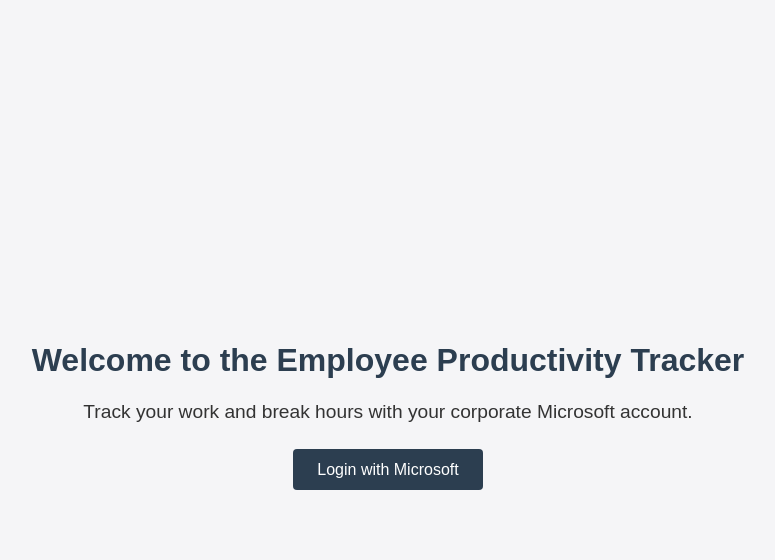
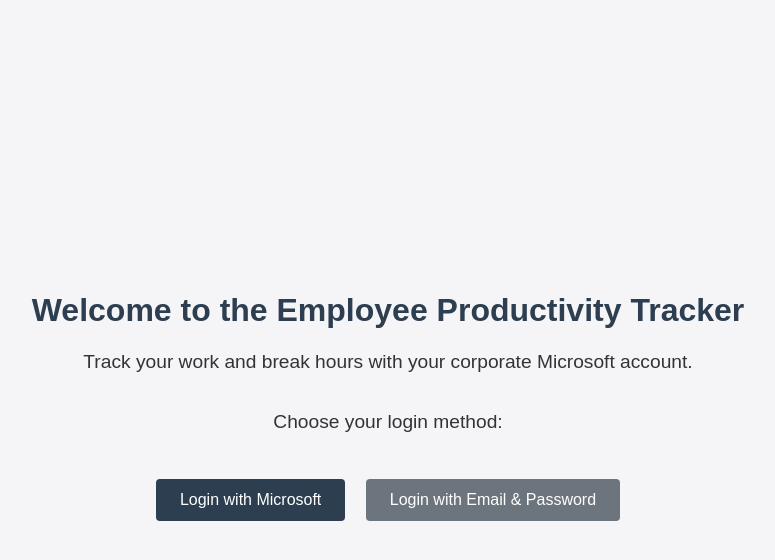
Before and after one commit to sarthaksinghgaur/Employee-Productivity-Tracker, a Flask app: page / in a window 1280 px wide. Shown: the top 560 px of the page, without its empty margins (252-1027 px from the left). Run offline with Flask 3, Linux system fonts and the light colour scheme.

Commit message:
added manual authentication

```diff
--- a/app.py
+++ b/app.py
@@ -59,7 +59,11 @@ def index():
 
 
 
-# MSAL login (GET)
+#
+# Dual login support: Microsoft SSO and manual login
+#
+
+# Microsoft SSO login (GET)
 @app.route('/login')
 def msal_login():
     session.clear()
@@ -74,6 +78,27 @@ def msal_login():
         redirect_uri=request.base_url.replace('/login', REDIRECT_PATH)
     )
     return redirect(auth_url)
+
+# Manual login form
+@app.route('/login/form')
+def login_form():
+    return render_template('login.html')
+
+# Manual login POST handler
+@app.route('/login/manual', methods=['POST'])
+def manual_login():
+    email = request.form['email']
+    password = request.form['password']
+    employee = Employee.query.filter_by(email=email, password=password).first()
+    if employee:
+        session['employee_id'] = employee.id
+        session['employee_name'] = employee.name
+        session['employee_role'] = employee.role
+        if employee.role == 'admin':
+            return redirect(url_for('admin_users'))
+        else:
+            return redirect(url_for('dashboard'))
+    return 'Invalid credentials', 401
 
 # MSAL redirect/callback
 @app.route(REDIRECT_PATH)
--- a/templates/homepage.html
+++ b/templates/homepage.html
@@ -1,5 +1,3 @@
-
-
 <!DOCTYPE html>
 <html lang="en">
 <head>
@@ -27,17 +25,27 @@
       margin-bottom: 2em;
     }
     .login-btn {
-      background-color: #2c3e50;
-      color: white;
+      display: inline-block;
+      margin: 0.5em;
       padding: 0.75em 1.5em;
       border: none;
       border-radius: 4px;
       font-size: 1em;
       cursor: pointer;
       text-decoration: none;
+      color: white;
     }
-    .login-btn:hover {
+    .login-btn.microsoft {
+      background-color: #2c3e50;
+    }
+    .login-btn.microsoft:hover {
       background-color: #34495e;
+    }
+    .login-btn.traditional {
+      background-color: #6c757d;
+    }
+    .login-btn.traditional:hover {
+      background-color: #5a6268;
     }
   </style>
 </head>
@@ -45,7 +53,9 @@
   <div class="container">
     <h1>Welcome to the Employee Productivity Tracker</h1>
     <p>Track your work and break hours with your corporate Microsoft account.</p>
-    <a href="/login" class="login-btn">Login with Microsoft</a>
+    <p>Choose your login method:</p>
+    <a href="/login" class="login-btn microsoft">Login with Microsoft</a>
+    <a href="/login/form" class="login-btn traditional">Login with Email & Password</a>
   </div>
 </body>
 </html>
--- a/templates/login.html
+++ b/templates/login.html
@@ -45,7 +45,7 @@
 </head>
 <body>
   <h2>Employee Login</h2>
-  <form method="POST" action="/login">
+  <form method="POST" action="/login/manual">
     <input type="email" name="email" placeholder="Email" required><br>
     <input type="password" name="password" placeholder="Password" required><br>
     <button type="submit">Login</button>
```
